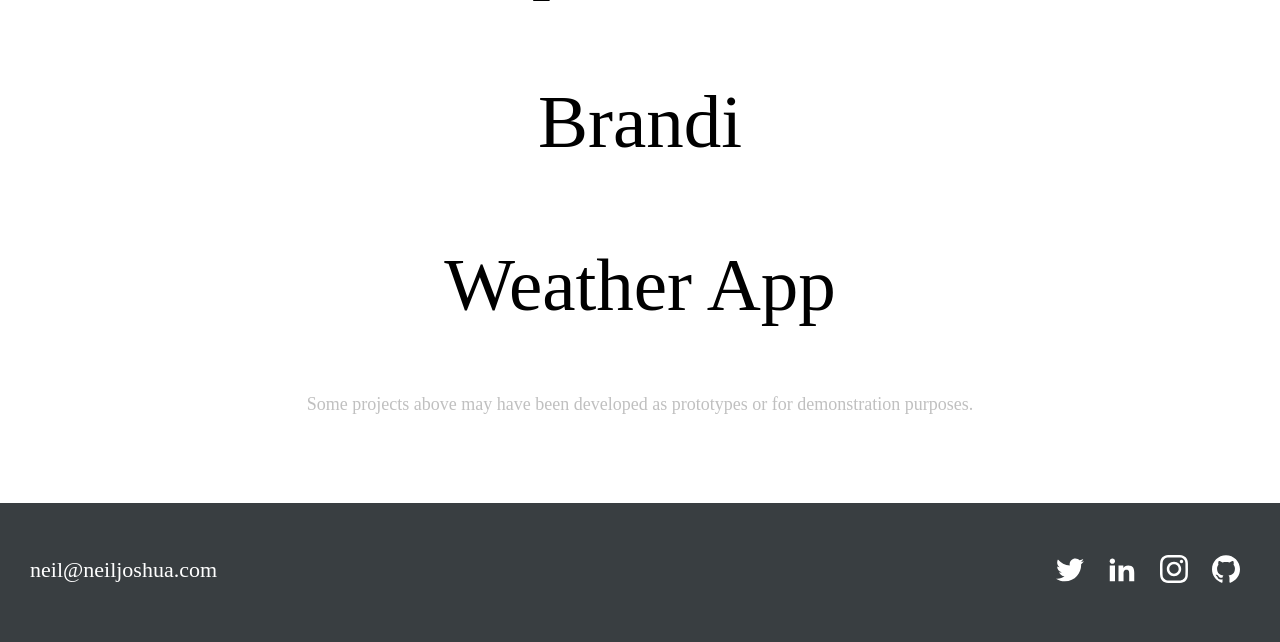
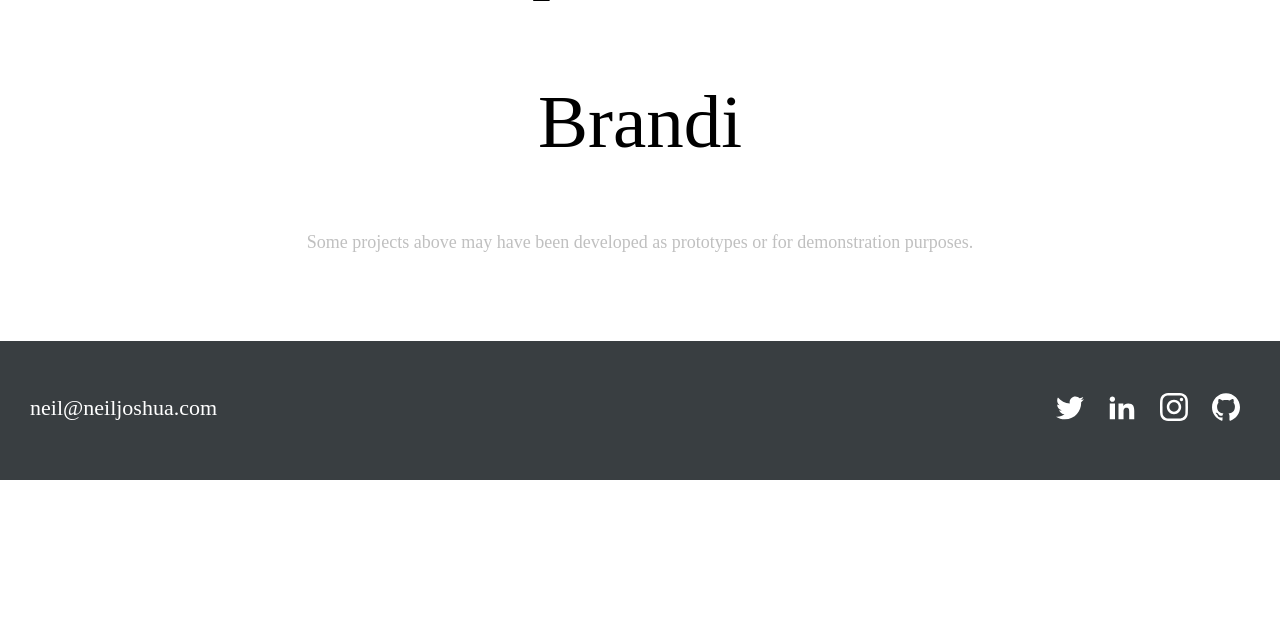
Before and after one commit to neiljoshua/nm, a PHP site: page /projects in a window 1280 px wide. Shown: the part 744-1386 px from the top of the page. After the commit the page ends 1224 px from the top, so only its background shows below. Run offline with PHP 8.4, Linux system fonts and the light colour scheme.

Commit message:
Editing footer file

```diff
--- a/projects/index.php
+++ b/projects/index.php
@@ -22,9 +22,9 @@
       <li class="project-list__item">
         <a class="project-list__link" href="brandi">Brandi</a>
       </li>
-      <li class="project-list__item">
+      <!-- <li class="project-list__item">
         <a class="project-list__link" href="weather">Weather App</a>
-      </li>
+      </li> -->
     </ul>
 
     <p class="projects__copy"> Some projects above may have been developed as prototypes or for demonstration purposes.</p>
--- a/static/includes/footer.php
+++ b/static/includes/footer.php
@@ -32,8 +32,6 @@
           }
           ?></a>
         </div>
-      </footer>
-    </div>
         <script src="/dist/build.js"></script>
 
         <script>
@@ -53,5 +51,7 @@
                      .then(function() { console.log("Service Worker Registered"); });
           }
         </script>
+      </footer>
+    </div>
   </body>
 </html>
```
Lines whose indentation alone changed are shown as unchanged.
